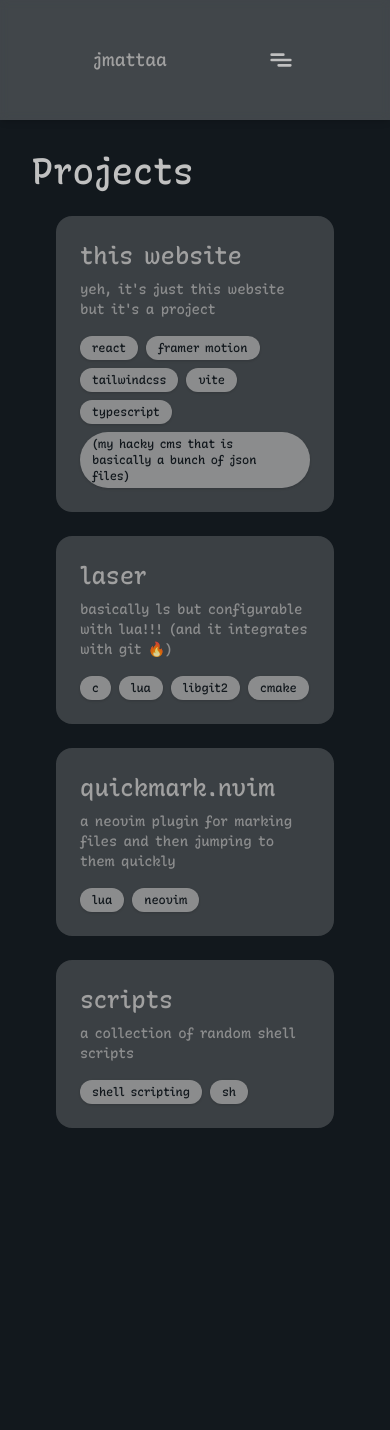
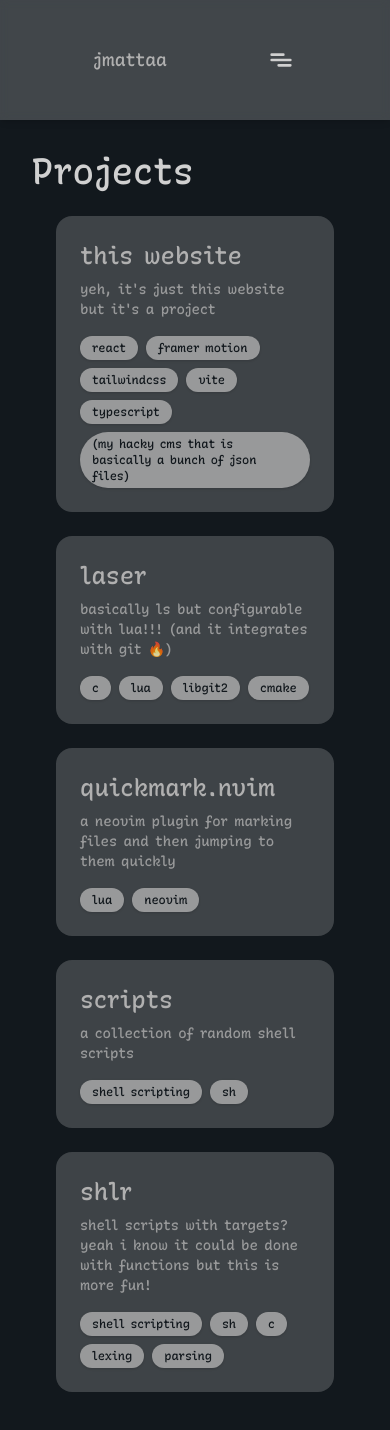
Before and after one commit to jmattaa/portfolio, a React (Vite) app: page /projects in a window 390 px wide. Shown: the top 1430 px of the page. Before the commit the page ends 1184 px from the top, so only its background shows below. Built offline with nearby package versions, Linux system fonts and the light colour scheme.

Commit message:
make projects responsive and add shlr project

```diff
--- a/src/data/projects.json
+++ b/src/data/projects.json
@@ -41,6 +41,18 @@
                 "shell scripting",
                 "sh"
             ]
+        },
+        {
+            "name": "shlr",
+            "url": "https://github.com/jmattaa/shlr",
+            "description": "shell scripts with targets? yeah i know it could be done with functions but this is more fun!",
+            "tech": [
+                "shell scripting",
+                "sh",
+                "c",
+                "lexing",
+                "parsing"
+            ]
         }
     ]
 }
--- a/src/index.css
+++ b/src/index.css
@@ -4,9 +4,9 @@
     --color-*: initial;
     --color-palette-1: #12181d;
     --color-palette-2: #ffffff;
-    --color-palette-3: #e0e0e0;
-    --color-palette-4: #c0c0c0;
-    --color-palette-5: #a0a0a0;
+    --color-palette-3: #f0f0f0;
+    --color-palette-4: #d0d0d0;
+    --color-palette-5: #b0b0b0;
     --color-black: #000000;
 
     --drop-shadow-glow:
--- a/src/pages/Projects.tsx
+++ b/src/pages/Projects.tsx
@@ -6,12 +6,12 @@ const Projects = () => {
     const projects = projectData.projects as Project[];
 
     return (
-        <div className="p-8">
-            <h1 className="text-4xl font-bold mb-6">Projects</h1>
+        <div className="p-8 container mx-auto">
+                <h1 className="text-4xl font-bold mb-6">Projects</h1>
 
-            {projects.map((project, i) => (
-                <ProjectCard key={i} project={project} />
-            ))}
+                {projects.map((project, i) => (
+                    <ProjectCard key={i} project={project} />
+                ))}
         </div>
     );
 };
```
Also changed, not shown: 1 other file (tests, documents, lock files or other folders).
